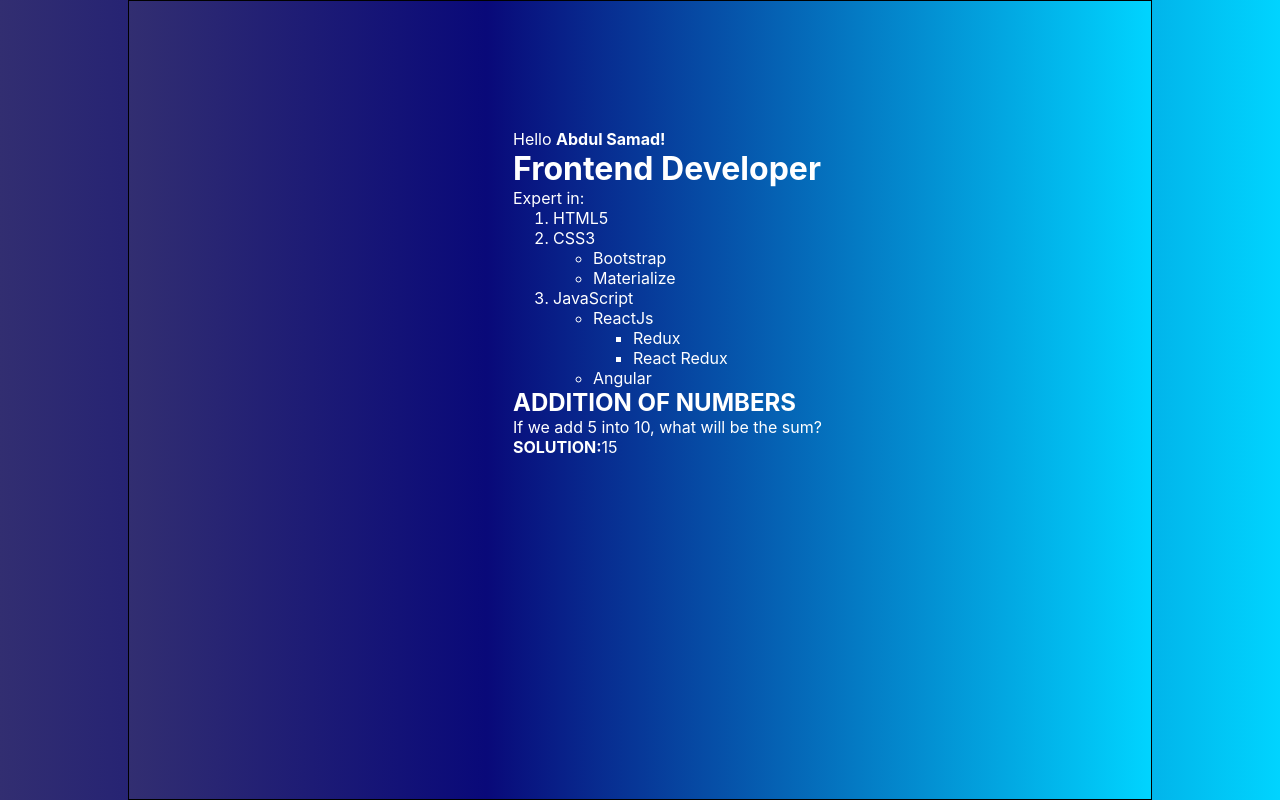
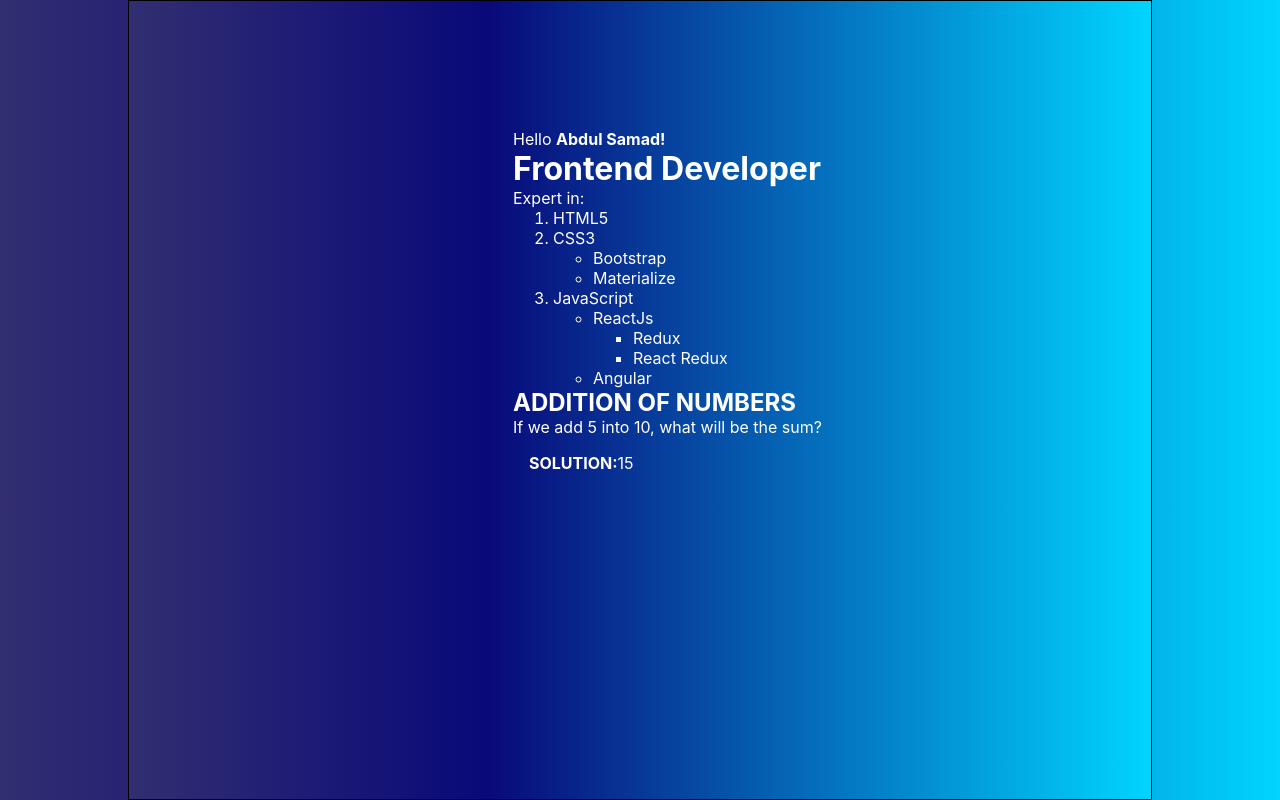
Before and after one commit to samadakram/Bootcamp2020-Class-3, a React (Create React App) app: page / in a window 1280 px wide. Built offline with nearby package versions, Linux system fonts and the light colour scheme.

Commit message:
updated App.css
added a class namd solution-para and styled it

```diff
--- a/src/App.css
+++ b/src/App.css
@@ -18,3 +18,6 @@
 h2{
     text-transform: uppercase;
 }
+.solution-para{
+    margin: 1rem;
+}
--- a/src/App.js
+++ b/src/App.js
@@ -29,7 +29,7 @@
       </ol>
       <h2>addition of numbers</h2>
       <p>If we add 5 into 10, what will be the sum?</p>
-      <p>
+      <p className="solution-para">
         <b>SOLUTION:</b>
         {5 + 10}
       </p>
```
